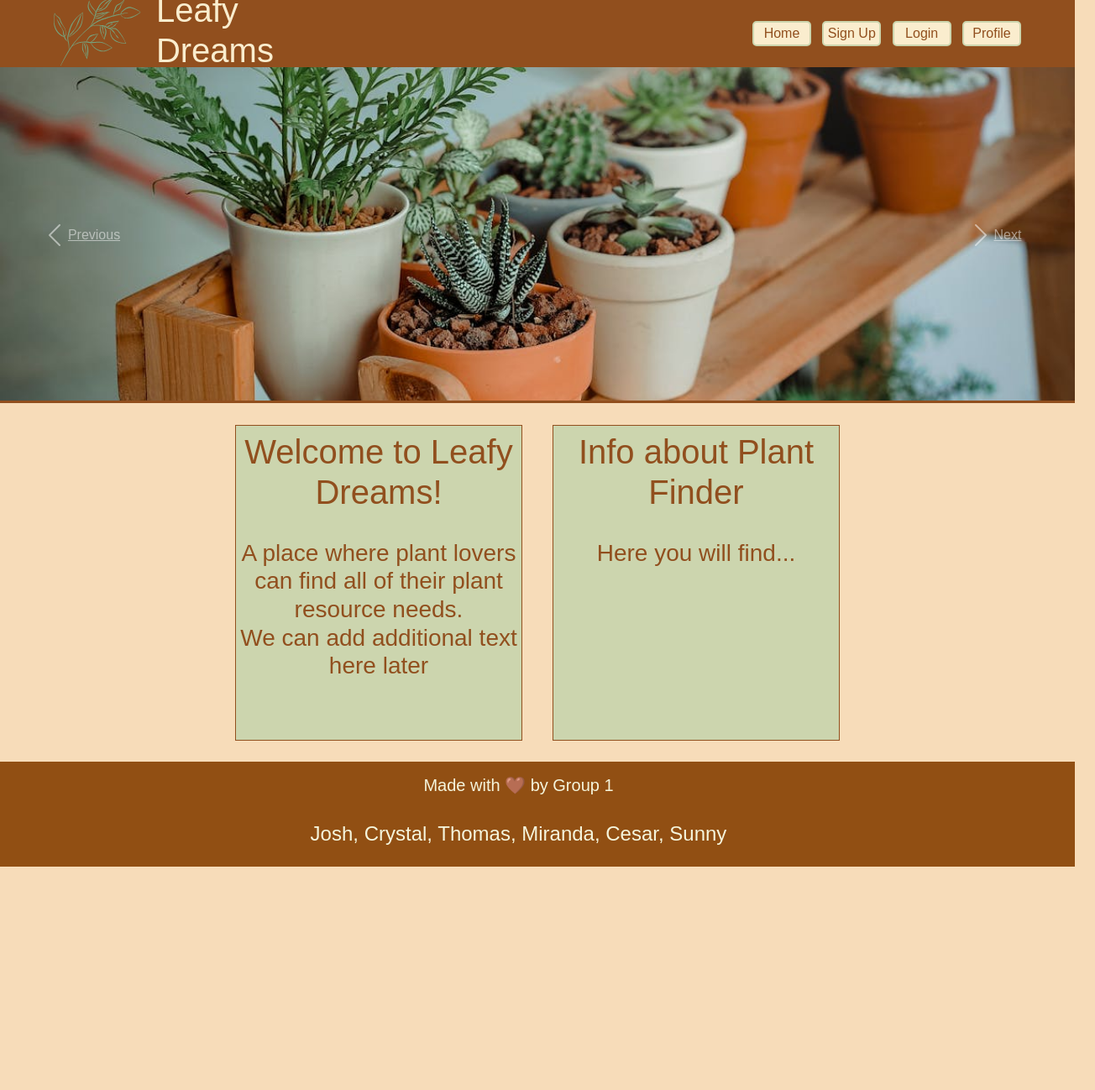
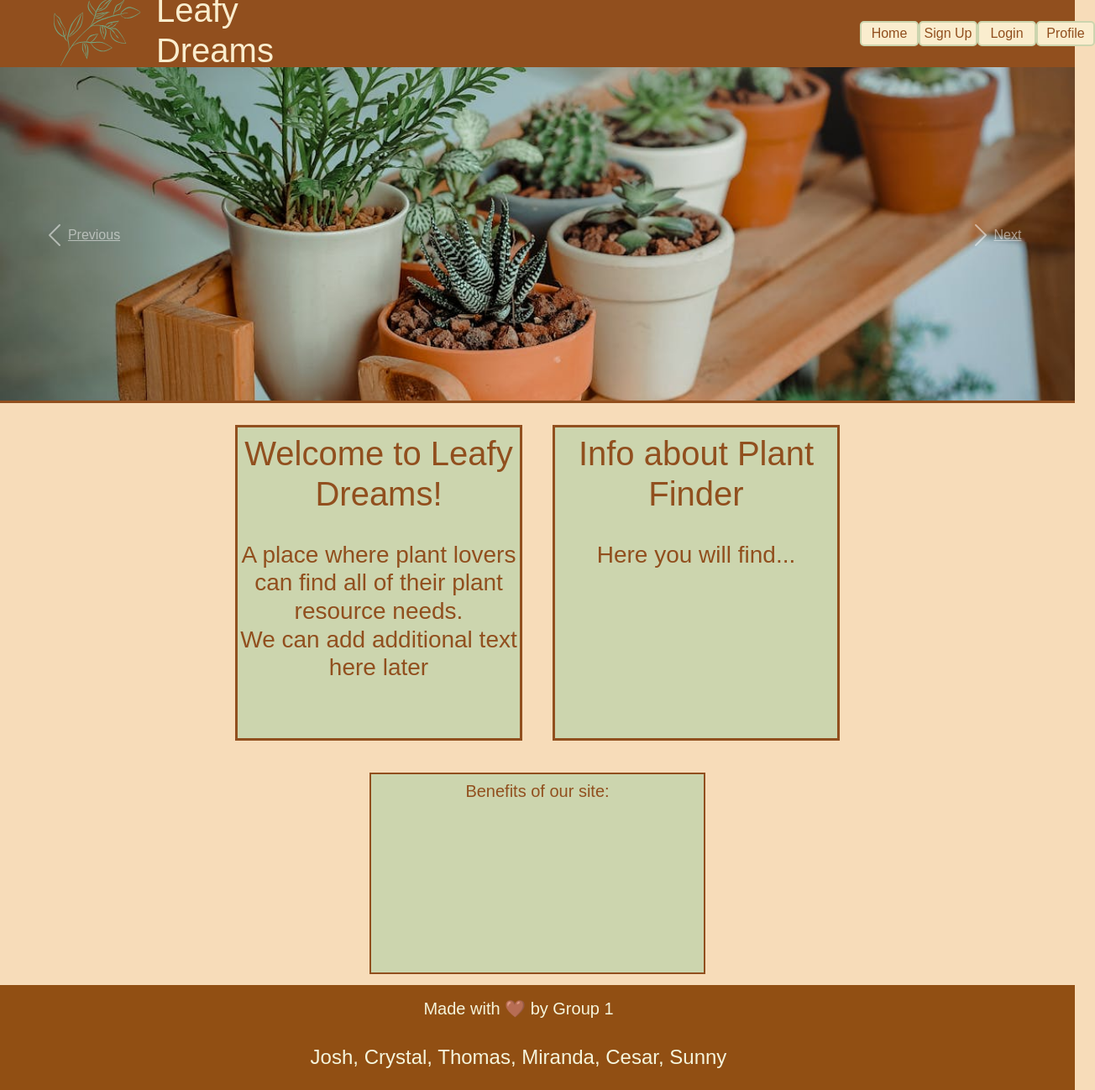
Before and after one commit to thomassmith0526/Leafy-Dreams, a React (Vite) app in the folder client/: page / in a window 1280 px wide. Shown: the whole page at 84% size, 1304 px wide, since content can reach past the window. Before the commit the page ends 1032 px from the top, so only its background shows below. Built offline with nearby package versions, Linux system fonts and the light colour scheme; a web font is replaced by a local one.

Commit message:
additional div added for home page information

```diff
--- a/client/src/App.css
+++ b/client/src/App.css
@@ -1,8 +1,8 @@
-
 :root {
     box-sizing: border-box;
     margin: 0;
     padding: 0;
+
 }
 
 .headerNav {
@@ -18,8 +18,16 @@
     color: #FAEDCE !important;
 }
 
+.buttonBox {
+    display: flex;
+    justify-content: space-between;
+    width: 15% !important;
+    margin-right: 5% !important;
+  }
+
 .navBtn {
     background-color: #FAEDCE !important;
     color: #914F1E !important;
     border: solid 2px #CCD5AE;
+
 }
--- a/client/src/components/pages/Home/Home.css
+++ b/client/src/components/pages/Home/Home.css
@@ -35,7 +35,7 @@
     padding-top: 1%;
     float: left;
     width: 50%;
-    border: solid 1px #914F1E;
+    border: solid 3px #914F1E;
     background-color: #CCD5AE;
 }
  .column1 h1, .column2 h1 {
@@ -45,6 +45,24 @@
  .column1 h2, .column2 h2 {
     color: #914F1E;
  }
+
+ .benefitsdiv {
+    display: flex;
+    align-content: space-around;
+    margin: 1% ;
+    text-align: center;
+    width: 50vh;
+    height: 30vh;
+    border: solid 1px #914F1E;
+}
+
+.benefits {
+    padding-top: 2%;
+    float: left;
+    width: 100%;
+    border: solid 1px #914F1E;
+    background-color: #CCD5AE;
+}
 
 
  /* Leaving in the below css just in case we revert back to stacked boxes and not side by side boxes. */
--- a/client/src/components/pages/Home/Home.jsx
+++ b/client/src/components/pages/Home/Home.jsx
@@ -46,6 +46,11 @@ const Home = () => {
                  <h2>Here you will find...</h2>
                 </div>
             </div>
+            <div className='benefitsdiv'>
+                <div className='benefits'>
+                    <h3>Benefits of our site:</h3>
+                </div>
+            </div>
         </div>
         </>
     );
--- a/client/src/components/pages/Login/Login.jsx
+++ b/client/src/components/pages/Login/Login.jsx
@@ -117,14 +117,16 @@ const Login = () => {
                     </div>
             )}
 
-                    <button type='submit' disabled={loading}>
+                    <button className='btnLogin' type='submit' disabled={loading}>
                         {loading ? 'Submitting...' : 'Login'}
                     </button>
                 </form>
-                <h2>Don't have an account?</h2>
+                <div className='noaccountdiv'>
+                <h2 className='noaccount'>Don't have an account?</h2>
                 <Link to={'/Signup'}>
-                    <button type='submit'>Sign-up</button>
+                    <button className='btnSubmit' type='submit'>Sign-up</button>
                 </Link>
+                </div>
                 </>
                 ) : (
                     <div>
--- a/client/src/index.css
+++ b/client/src/index.css
@@ -1,4 +1,3 @@
-
 * {
     margin: 0;
     padding: 0;
```
